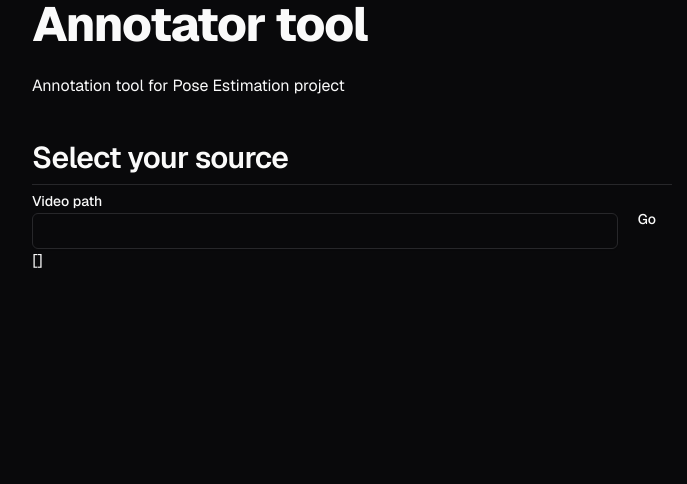
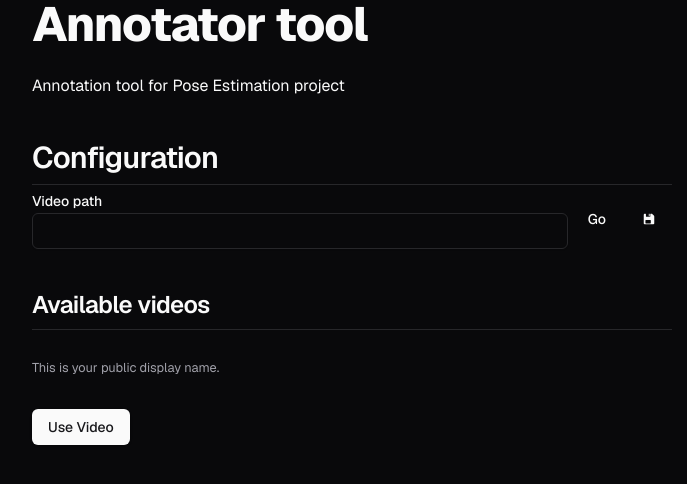
Before and after one commit to williamlim16/annotator, a Next.js app: page / in a window 1280 px wide. Shown: the top 484 px of the page, without its empty margins (288-975 px from the left). Built offline with nearby package versions, Linux system fonts and the light colour scheme.

Commit message:
feat: listing all videos and saving path

```diff
--- a/next.config.js
+++ b/next.config.js
@@ -5,6 +5,10 @@
 await import("./src/env.js");
 
 /** @type {import("next").NextConfig} */
-const config = {};
+const config = {
+  compiler:{
+    styledComponents: true
+  }
+};
 
 export default config;
--- a/src/app/layout.tsx
+++ b/src/app/layout.tsx
@@ -15,7 +15,7 @@ export default function RootLayout({
   children,
 }: Readonly<{ children: React.ReactNode }>) {
   return (
-    <html lang="en" className={`${GeistSans.variable}`}>
+    <html lang="en" className={`${GeistSans.variable}`} suppressHydrationWarning>
       <body>
         <ThemeProvider
           attribute="class"
--- a/src/app/page.tsx
+++ b/src/app/page.tsx
@@ -1,8 +1,31 @@
 "use client"
-import { useState } from "react";
+import { useCallback, useEffect, useState } from "react";
 import { Button } from "~/components/ui/button";
 import { Input } from "~/components/ui/input";
 import { Label } from "~/components/ui/label";
+import { RadioGroup, RadioGroupItem } from "~/components/ui/radio-group";
+import { zodResolver } from "@hookform/resolvers/zod"
+import { z } from "zod"
+import { IoIosSave } from "react-icons/io";
+
+import Cookies from 'js-cookie';
+
+import { useForm } from "react-hook-form"
+import {
+  Form,
+  FormControl,
+  FormDescription,
+  FormField,
+  FormItem,
+  FormLabel,
+  FormMessage,
+} from "~/components/ui/form"
+
+const formSchema = z.object({
+  source: z.string({
+    required_error: "You need to select a notification type.",
+  }),
+})
 
 export default function HomePage() {
   const [path, setPath] = useState<string>("")
@@ -11,6 +34,35 @@ export default function HomePage() {
   async function SearchPath() {
     let res = await (await fetch(`/api?query=${path}`)).json()
     setListFiles(res)
+  }
+
+  useEffect(() => {
+    const savedPath = Cookies.get('videoPath');
+    if (savedPath) {
+      setPath(savedPath);
+    } else if (path) {
+      SavePath();
+    }
+  }, []);
+
+  useEffect(() => {
+    if (path) {
+      SavePath();
+    }
+  }, [path]);
+
+  const SavePath = useCallback(() => {
+    Cookies.set('videoPath', path)
+  }, [path])
+  const form = useForm<z.infer<typeof formSchema>>({
+    resolver: zodResolver(formSchema),
+    defaultValues: {
+      source: "",
+    },
+  })
+
+  function onSubmit(values: z.infer<typeof formSchema>) {
+    console.log(values)
   }
 
   return (
@@ -23,7 +75,7 @@ export default function HomePage() {
           Annotation tool for Pose Estimation project
         </p>
         <h2 className="mt-10 scroll-m-20 border-b pb-2 text-3xl font-semibold tracking-tight transition-colors first:mt-0">
-          Select your source
+          Configuration
         </h2>
         <div className="flex items-center gap-1 pt-1">
           <div className="grow">
@@ -34,12 +86,50 @@ export default function HomePage() {
                 setPath(event.target.value);
               }}
             />
-
           </div>
           <Button className=" h-auto self-stretch" variant={"ghost"} onClick={SearchPath}>Go</Button>
+          <Button className=" h-auto self-stretch" variant={"ghost"} onClick={SavePath}><IoIosSave /></Button>
         </div>
-        {JSON.stringify(listFiles)}
-      </div>
-    </div>
+
+        <h3 className="mt-10 scroll-m-20 border-b pb-2 text-2xl font-semibold tracking-tight transition-colors first:mt-0">
+          Available videos
+        </h3>
+
+        <Form {...form}>
+          <form onSubmit={form.handleSubmit(onSubmit)} className="space-y-8">
+            <FormField
+              control={form.control}
+              name="source"
+              render={({ field }) => (
+                <FormItem>
+                  <FormControl>
+                    <RadioGroup className="pt-5" onValueChange={field.onChange} defaultValue={field.value}>
+                      {listFiles.length !== 0 && listFiles.map((file) => {
+                        return (
+                          <FormItem className="flex items-center space-x-2" key={file}>
+                            <FormControl>
+                              <RadioGroupItem value={file} id={file} />
+                            </FormControl>
+                            <FormLabel>
+                              {file}
+                            </FormLabel>
+                          </FormItem>
+                        )
+                      })}
+                    </RadioGroup>
+                  </FormControl>
+                  <FormDescription>
+                    This is your public display name.
+                  </FormDescription>
+                  <FormMessage />
+                </FormItem>
+              )}
+            />
+            <Button type="submit">Use Video</Button>
+          </form>
+        </Form>
+      </div >
+    </div >
+
   );
 }
--- /dev/null
+++ b/src/components/ui/form.tsx
@@ -0,0 +1,178 @@
+"use client"
+
+import * as React from "react"
+import * as LabelPrimitive from "@radix-ui/react-label"
+import { Slot } from "@radix-ui/react-slot"
+import {
+  Controller,
+  ControllerProps,
+  FieldPath,
+  FieldValues,
+  FormProvider,
+  useFormContext,
+} from "react-hook-form"
+
+import { cn } from "~/lib/utils"
+import { Label } from "~/components/ui/label"
+
+const Form = FormProvider
+
+type FormFieldContextValue<
+  TFieldValues extends FieldValues = FieldValues,
+  TName extends FieldPath<TFieldValues> = FieldPath<TFieldValues>
+> = {
+  name: TName
+}
+
+const FormFieldContext = React.createContext<FormFieldContextValue>(
+  {} as FormFieldContextValue
+)
+
+const FormField = <
+  TFieldValues extends FieldValues = FieldValues,
+  TName extends FieldPath<TFieldValues> = FieldPath<TFieldValues>
+>({
+  ...props
+}: ControllerProps<TFieldValues, TName>) => {
+  return (
+    <FormFieldContext.Provider value={{ name: props.name }}>
+      <Controller {...props} />
+    </FormFieldContext.Provider>
+  )
+}
+
+const useFormField = () => {
+  const fieldContext = React.useContext(FormFieldContext)
+  const itemContext = React.useContext(FormItemContext)
+  const { getFieldState, formState } = useFormContext()
+
+  const fieldState = getFieldState(fieldContext.name, formState)
+
+  if (!fieldContext) {
+    throw new Error("useFormField should be used within <FormField>")
+  }
+
+  const { id } = itemContext
+
+  return {
+    id,
+    name: fieldContext.name,
+    formItemId: `${id}-form-item`,
+    formDescriptionId: `${id}-form-item-description`,
+    formMessageId: `${id}-form-item-message`,
+    ...fieldState,
+  }
+}
+
+type FormItemContextValue = {
+  id: string
+}
+
+const FormItemContext = React.createContext<FormItemContextValue>(
+  {} as FormItemContextValue
+)
+
+const FormItem = React.forwardRef<
+  HTMLDivElement,
+  React.HTMLAttributes<HTMLDivElement>
+>(({ className, ...props }, ref) => {
+  const id = React.useId()
+
+  return (
+    <FormItemContext.Provider value={{ id }}>
+      <div ref={ref} className={cn("space-y-2", className)} {...props} />
+    </FormItemContext.Provider>
+  )
+})
+FormItem.displayName = "FormItem"
+
+const FormLabel = React.forwardRef<
+  React.ElementRef<typeof LabelPrimitive.Root>,
+  React.ComponentPropsWithoutRef<typeof LabelPrimitive.Root>
+>(({ className, ...props }, ref) => {
+  const { error, formItemId } = useFormField()
+
+  return (
+    <Label
+      ref={ref}
+      className={cn(error && "text-destructive", className)}
+      htmlFor={formItemId}
+      {...props}
+    />
+  )
+})
+FormLabel.displayName = "FormLabel"
+
+const FormControl = React.forwardRef<
+  React.ElementRef<typeof Slot>,
+  React.ComponentPropsWithoutRef<typeof Slot>
+>(({ ...props }, ref) => {
+  const { error, formItemId, formDescriptionId, formMessageId } = useFormField()
+
+  return (
+    <Slot
+      ref={ref}
+      id={formItemId}
+      aria-describedby={
+        !error
+          ? `${formDescriptionId}`
+          : `${formDescriptionId} ${formMessageId}`
+      }
+      aria-invalid={!!error}
+      {...props}
+    />
+  )
+})
+FormControl.displayName = "FormControl"
+
+const FormDescription = React.forwardRef<
+  HTMLParagraphElement,
+  React.HTMLAttributes<HTMLParagraphElement>
+>(({ className, ...props }, ref) => {
+  const { formDescriptionId } = useFormField()
+
+  return (
+    <p
+      ref={ref}
+      id={formDescriptionId}
+      className={cn("text-[0.8rem] text-muted-foreground", className)}
+      {...props}
+    />
+  )
+})
+FormDescription.displayName = "FormDescription"
+
+const FormMessage = React.forwardRef<
+  HTMLParagraphElement,
+  React.HTMLAttributes<HTMLParagraphElement>
+>(({ className, children, ...props }, ref) => {
+  const { error, formMessageId } = useFormField()
+  const body = error ? String(error?.message) : children
+
+  if (!body) {
+    return null
+  }
+
+  return (
+    <p
+      ref={ref}
+      id={formMessageId}
+      className={cn("text-[0.8rem] font-medium text-destructive", className)}
+      {...props}
+    >
+      {body}
+    </p>
+  )
+})
+FormMessage.displayName = "FormMessage"
+
+export {
+  useFormField,
+  Form,
+  FormItem,
+  FormLabel,
+  FormControl,
+  FormDescription,
+  FormMessage,
+  FormField,
+}
--- /dev/null
+++ b/src/components/ui/radio-group.tsx
@@ -0,0 +1,44 @@
+"use client"
+
+import * as React from "react"
+import { CheckIcon } from "@radix-ui/react-icons"
+import * as RadioGroupPrimitive from "@radix-ui/react-radio-group"
+
+import { cn } from "~/lib/utils"
+
+const RadioGroup = React.forwardRef<
+  React.ElementRef<typeof RadioGroupPrimitive.Root>,
+  React.ComponentPropsWithoutRef<typeof RadioGroupPrimitive.Root>
+>(({ className, ...props }, ref) => {
+  return (
+    <RadioGroupPrimitive.Root
+      className={cn("grid gap-2", className)}
+      {...props}
+      ref={ref}
+    />
+  )
+})
+RadioGroup.displayName = RadioGroupPrimitive.Root.displayName
+
+const RadioGroupItem = React.forwardRef<
+  React.ElementRef<typeof RadioGroupPrimitive.Item>,
+  React.ComponentPropsWithoutRef<typeof RadioGroupPrimitive.Item>
+>(({ className, ...props }, ref) => {
+  return (
+    <RadioGroupPrimitive.Item
+      ref={ref}
+      className={cn(
+        "aspect-square h-4 w-4 rounded-full border border-primary text-primary shadow focus:outline-none focus-visible:ring-1 focus-visible:ring-ring disabled:cursor-not-allowed disabled:opacity-50",
+        className
+      )}
+      {...props}
+    >
+      <RadioGroupPrimitive.Indicator className="flex items-center justify-center">
+        <CheckIcon className="h-3.5 w-3.5 fill-primary" />
+      </RadioGroupPrimitive.Indicator>
+    </RadioGroupPrimitive.Item>
+  )
+})
+RadioGroupItem.displayName = RadioGroupPrimitive.Item.displayName
+
+export { RadioGroup, RadioGroupItem }
--- a/src/server/file_explorer.ts
+++ b/src/server/file_explorer.ts
@@ -1,5 +1,6 @@
 import { readdirSync } from "fs";
+import { extname } from "path";
 
 export function ListFiles(path: string) {
-  return readdirSync(path)
+  return readdirSync(path).filter(file => extname(file).toLowerCase() === ".mp4");
 }
```
Also changed, not shown: package.json (+8 -1 lines), 1 other file (tests, documents, lock files or other folders).
